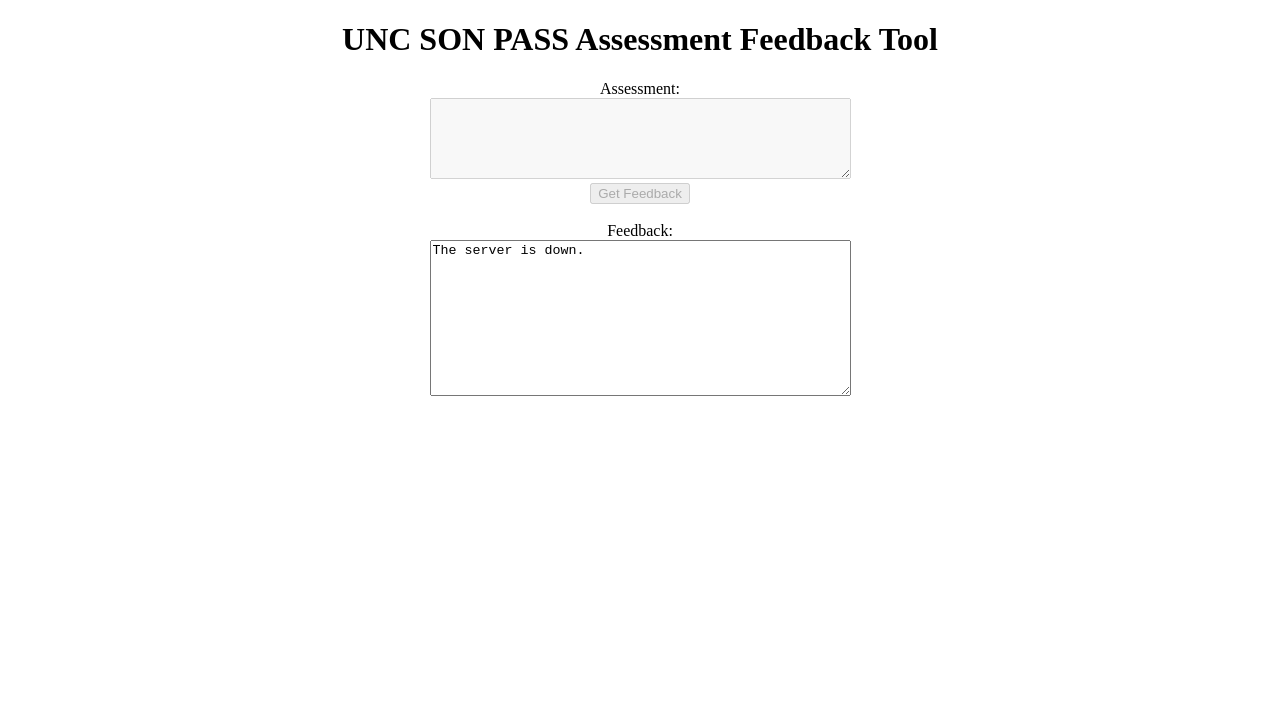
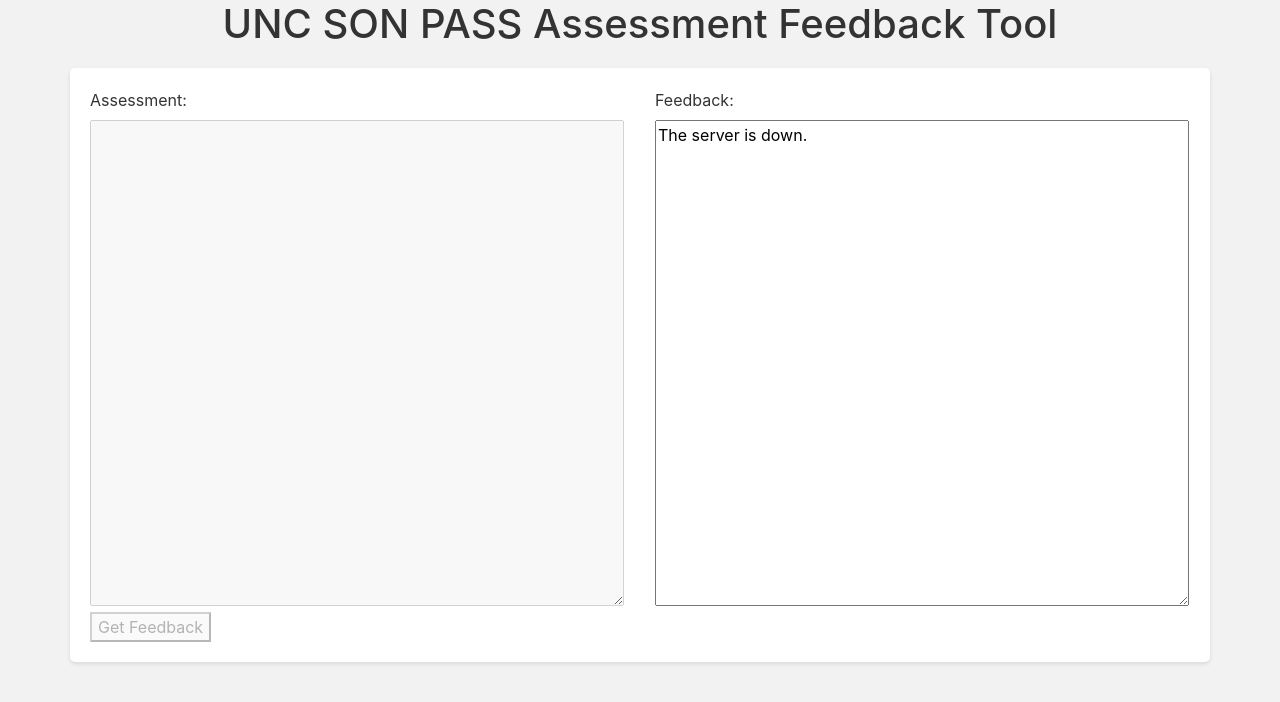
Before and after one commit to heddrick/assessment-feedback-html, a plain HTML site: page index.html in a window 1280 px wide. Drawn offline with nearby package versions, Linux system fonts and the light colour scheme; no server answers.

Commit message:
Clean up html style

```diff
--- a/index.html
+++ b/index.html
@@ -1,23 +1,59 @@
+<!DOCTYPE html>
+<html>
+<head>
+</head>
+<body>
+</body>
+</html>
+
 <!DOCTYPE html>
 <html>
 <head>
   <title>UNC SON PASS Assesment Feedback Tool</title>
+  <link rel="stylesheet" href="https://maxcdn.bootstrapcdn.com/bootstrap/4.5.2/css/bootstrap.min.css">
+  <style>
+      body {
+          background-color: #f2f2f2;
+          color: #333;
+      }
+
+      .container {
+          margin-top: 20px;
+          padding: 20px;
+          background-color: #fff;
+          box-shadow: 0 2px 4px rgba(0,0,0,.1);
+          border-radius: 5px;
+      }
+  </style>
 </head>
+
 <body onload="pulse()">
   <center>
   <h1>UNC SON PASS Assessment Feedback Tool</h1>
+  </center>
+  <div class="container">
+      <div class="row">
+          <div class="col-md-6">
               <form>
                 <label for="prompt">Assessment:</label>
                 <br />
-    <textarea id="prompt" rows="5" cols="50"></textarea>
+                <textarea id="prompt" rows="20" cols="50"></textarea>
                 <br />
                 <button id="button" type="button" onclick="generate()">Get Feedback</button>
               </form>
-  <br />
+          </div>
+          <div class="col-md-6">
+              <form>
                 <label for="response">Feedback:</label>
                 <br />
-  <textarea id="response" rows="10" cols="50" readonly></textarea>
-  </center>
+                <textarea id="response" rows="20" cols="50" readonly></textarea>
+                <br />
+              </form>
+          </div>
+      </div>
+  </div>
+
+  <script src="https://maxcdn.bootstrapcdn.com/bootstrap/4.5.2/js/bootstrap.min.js"></script>
   <script src="https://unpkg.com/axios/dist/axios.min.js"></script>
   <script>
     const pulseUrl = 'https://assessment-feedback-backend-dept-son-passtool.apps.cloudapps.unc.edu/api/pulse'
```
Also changed, not shown: 1 other file. Lines whose indentation alone changed are shown as unchanged.
